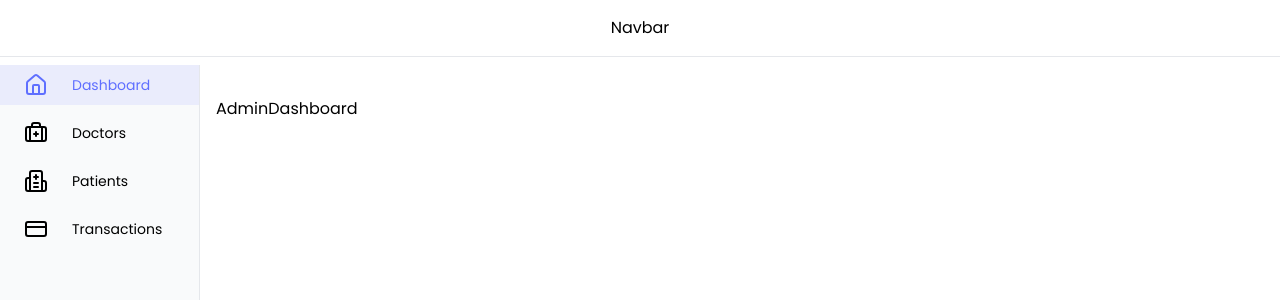
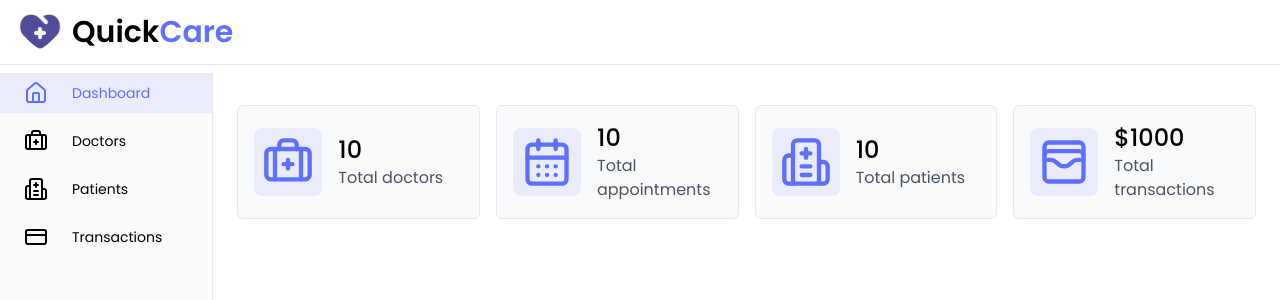
Before and after one commit to Sakibahmed2/quick-care-frontend, a Next.js app: page /dashboard/admin in a window 1280 px wide. Shown: the top 300 px of the page. Built offline with nearby package versions, Linux system fonts and the light colour scheme.

Commit message:
admin home dashboard

```diff
--- a/src/app/(withDashboard)/dashboard/admin/page.tsx
+++ b/src/app/(withDashboard)/dashboard/admin/page.tsx
@@ -1,7 +1,47 @@
+import StatisticsCard from "@/components/UI/StatisticsCard";
+import {
+  BriefcaseMedical,
+  CalendarDays,
+  Hospital,
+  WalletCards,
+} from "lucide-react";
 import React from "react";
 
+const statistics = [
+  {
+    title: "Total doctors",
+    count: 10,
+    icon: <BriefcaseMedical size={52} />,
+  },
+  {
+    title: "Total appointments",
+    count: 10,
+    icon: <CalendarDays size={52} />,
+  },
+  {
+    title: "Total patients",
+    count: 10,
+    icon: <Hospital size={52} />,
+  },
+  {
+    title: "Total transactions",
+    count: "$1000",
+    icon: <WalletCards size={52} />,
+  },
+];
+
 const AdminDashboard = () => {
-  return <div>AdminDashboard</div>;
+  return (
+    <div>
+      <div className="grid grid-cols-4 gap-4">
+        {statistics.map((item, idx) => (
+          <StatisticsCard key={idx} item={item} />
+        ))}
+      </div>
+
+      <div></div>
+    </div>
+  );
 };
 
 export default AdminDashboard;
--- a/src/app/(withDashboard)/dashboard/layout.tsx
+++ b/src/app/(withDashboard)/dashboard/layout.tsx
@@ -1,19 +1,26 @@
 import Sidebar from "@/components/shared/dashboard/sidebar/Sidebar";
 import { TChildren } from "@/types/global";
+import Image from "next/image";
 import React from "react";
+import logo from "@/assets/logo.png";
 
 const DashboardLayout = ({ children }: TChildren) => {
   return (
     <div>
-      <div className="w-full p-4 border-b">
-        <p className="text-center">Navbar</p>
+      <div className="w-full py-2 px-4 border-b">
+        <div className="flex items-center gap-2">
+          <Image src={logo} height={48} width={48} alt="logo" />
+          <h1 className="text-3xl font-semibold">
+            Quick<span className="text-primary">Care</span>
+          </h1>
+        </div>
       </div>
 
-      <div className="grid grid-cols-12 gap-4">
+      <div className="grid grid-cols-12 ">
         <div className="col-span-2">
           <Sidebar />
         </div>
-        <div className="col-span-10 mt-10">{children}</div>
+        <div className="col-span-10 mt-10 mx-6">{children}</div>
       </div>
     </div>
   );
--- /dev/null
+++ b/src/components/UI/StatisticsCard.tsx
@@ -0,0 +1,18 @@
+/* eslint-disable @typescript-eslint/no-explicit-any */
+import React from "react";
+
+const StatisticsCard = ({ item }: { item: any }) => {
+  const { title, count, icon } = item || {};
+
+  return (
+    <div className="flex items-center gap-4 p-4 bg-gray-50 border rounded-md">
+      <div className="text-primary bg-primary/10 p-2 rounded-lg">{icon}</div>
+      <div>
+        <p className="text-2xl font-medium">{count}</p>
+        <p className="text-gray-600">{title}</p>
+      </div>
+    </div>
+  );
+};
+
+export default StatisticsCard;
```
